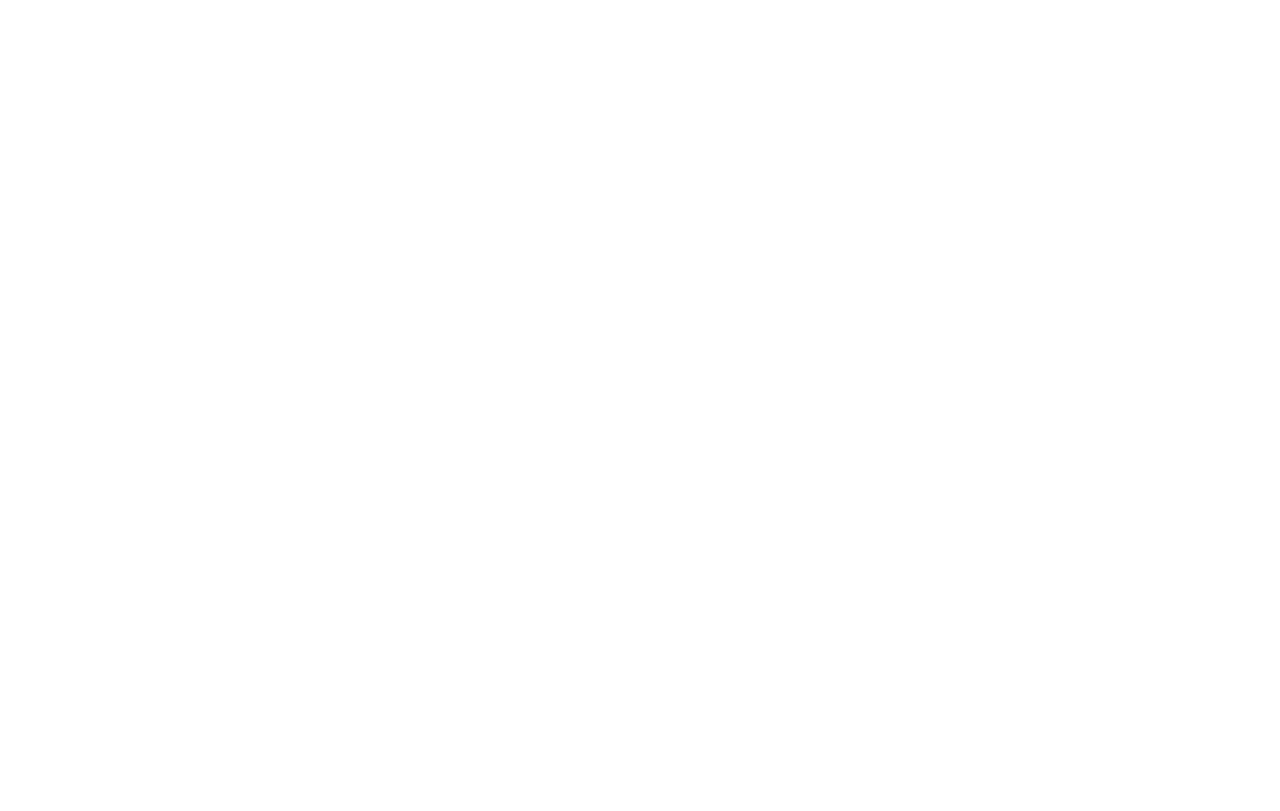
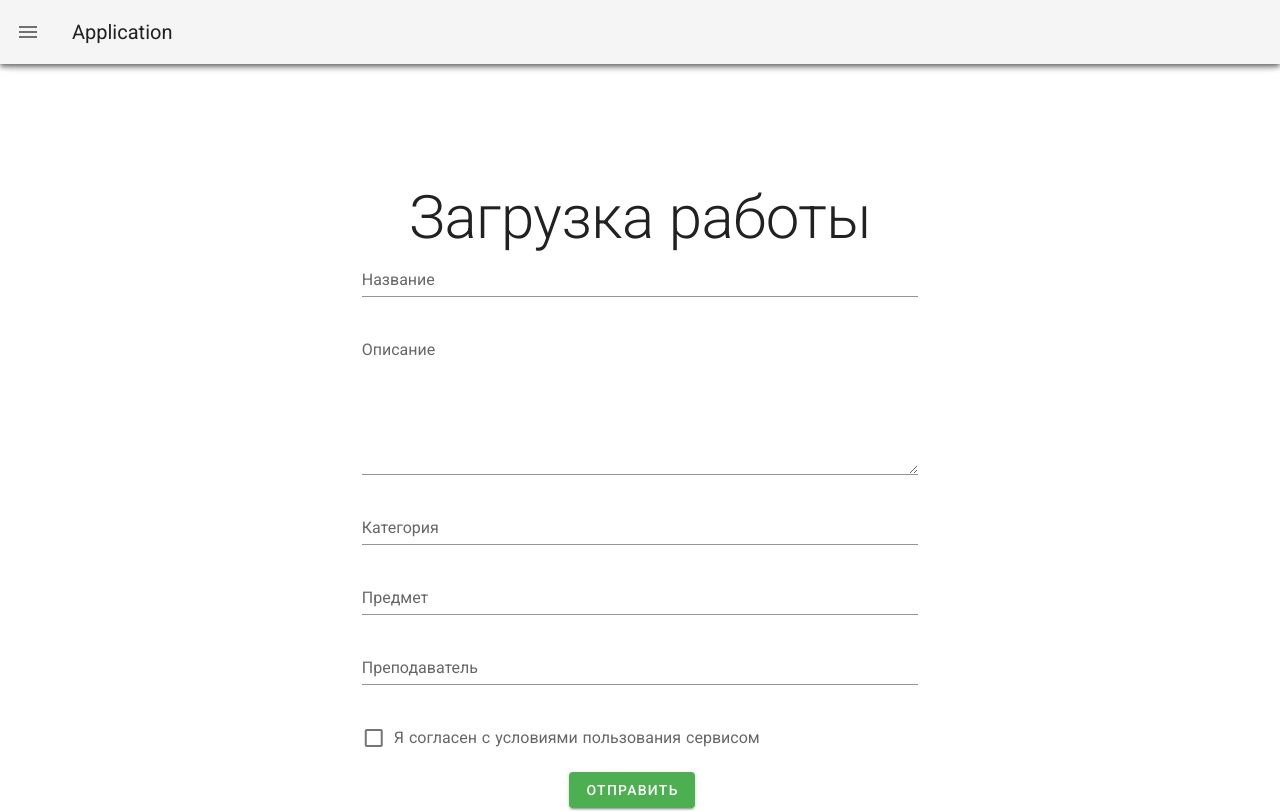
Before and after one commit to on3dd/Notes-App, a Nuxt app in the folder client/: page /upload in a window 1280 px wide. Before the commit this address had no page. Shown: the top 811 px of the page. Built offline with nearby package versions, Linux system fonts and the light colour scheme.

Commit message:
Started creating a upload page

```diff
--- a/client/components/Navbar.vue
+++ b/client/components/Navbar.vue
@@ -9,7 +9,7 @@
 
 <script>
     export default {
-        name: "Navbar"
+        name: "Navbar",
     }
 </script>
 
--- /dev/null
+++ b/client/components/UploadForm.vue
@@ -0,0 +1,106 @@
+<template>
+  <v-form
+    ref="form"
+    v-model="valid"
+    lazy-validation
+  >
+    <v-text-field
+      v-model="title"
+      :rules="titleRules"
+      label="Название"
+      required
+    ></v-text-field>
+
+    <v-textarea
+      v-model="description"
+      :rules="descriptionRules"
+      label="Описание"
+      hint="Введите описание работы"
+    ></v-textarea>
+
+    <v-text-field
+      v-model="category"
+      :rules="categoryRules"
+      label="Категория"
+      required
+    ></v-text-field>
+
+    <v-text-field
+      v-model="subject"
+      :rules="subjectRules"
+      label="Предмет"
+      required
+    ></v-text-field>
+
+    <v-text-field
+      v-model="teacher"
+      :rules="teacherRules"
+      label="Преподаватель"
+      required
+    ></v-text-field>
+
+    <v-checkbox
+      v-model="checkbox"
+      :rules="[v => !!v || 'Вы должны принять условия пользования!']"
+      label="Я согласен с условиями пользования сервисом"
+      required
+    ></v-checkbox>
+
+    <v-btn
+      color="success"
+      class="mr-4"
+    >
+      Отправить
+    </v-btn>
+  </v-form>
+</template>
+
+<script>
+    export default {
+        name: "UploadForm",
+        data: () => ({
+            valid: true,
+            title: '',
+            titleRules: [
+                v => !!v || 'Поле быть заполнено',
+                v => (v && v.length >= 10) || 'Название должно содержать как минимум 10 символов',
+            ],
+
+            category: '',
+            categoryRules: [
+                v => !!v || 'Поле быть заполнено',
+            ],
+
+            subject: '',
+            subjectRules: [
+                v => !!v || 'Поле быть заполнено',
+            ],
+
+            teacher: '',
+            teacherRules: [
+                v => !!v || 'Поле быть заполнено',
+            ],
+
+            checkbox: false,
+        }),
+
+        methods: {
+            validate () {
+                if (this.$refs.form.validate()) {
+                    this.snackbar = true
+                }
+            },
+            reset () {
+                this.$refs.form.reset()
+            },
+            resetValidation () {
+                this.$refs.form.resetValidation()
+            },
+        },
+
+    }
+</script>
+
+<style scoped>
+
+</style>
--- /dev/null
+++ b/client/pages/upload.vue
@@ -0,0 +1,47 @@
+<template>
+  <v-app id="inspire">
+    <v-app-bar>
+      <Navbar></Navbar>
+    </v-app-bar>
+    <v-content>
+      <v-container
+        class="my-12"
+      >
+        <v-row
+          justify="center"
+          no-gutters
+          class="mx-md-6"
+        >
+          <v-col
+            :sm="10"
+            :md="6"
+            align="center"
+          >
+            <span class="display-3 text-center">Загрузка работы</span>
+            <UploadForm></UploadForm>
+          </v-col>
+        </v-row>
+      </v-container>
+    </v-content>
+    <Footer></Footer>
+  </v-app>
+</template>
+
+<script>
+    import Navbar from "../components/Navbar";
+    import UploadForm from "../components/UploadForm";
+    import Footer from "../components/Footer";
+
+    export default {
+        components: {
+            Navbar,
+            UploadForm,
+            Footer
+        },
+        name: "upload.vue"
+    }
+</script>
+
+<style scoped>
+
+</style>
```
Also changed, not shown: 1 other file (tests, documents, lock files or other folders).
